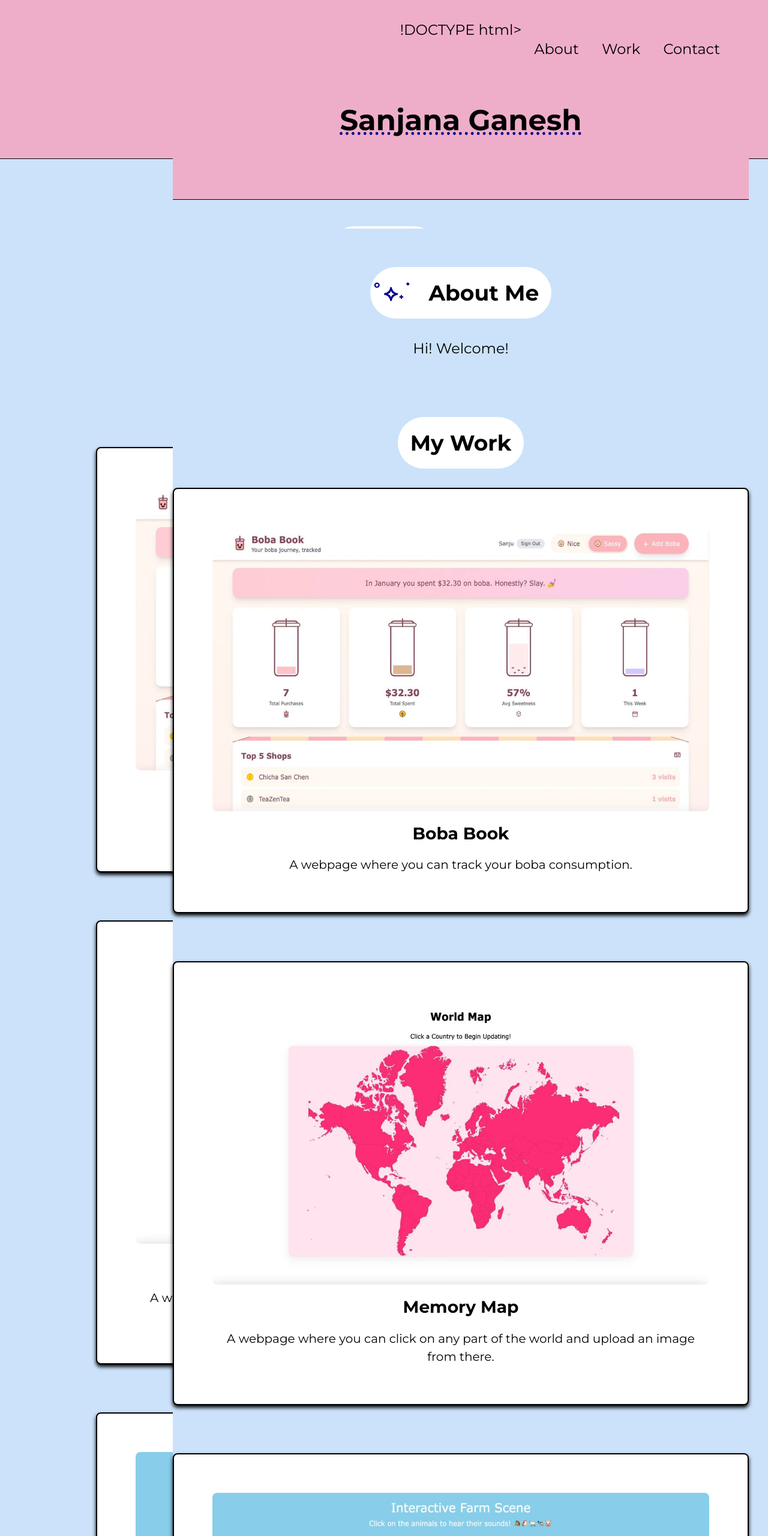
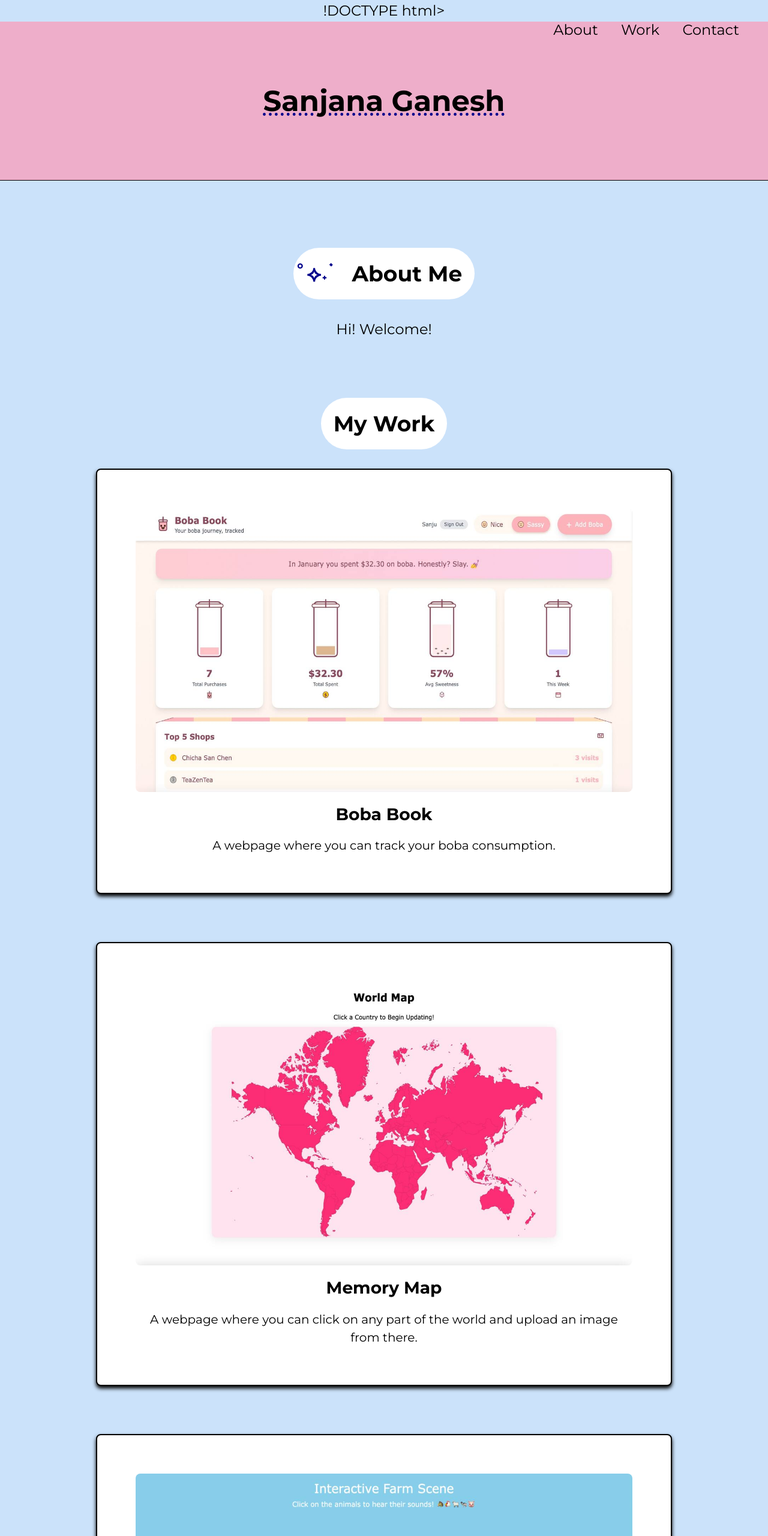
Before and after one commit to sanjanag123/art-109, a plain HTML site: page tutorials/2-css/03-css-single-page-portfolio/index.html in a window 1280 px wide. Shown: the top 2560 px of the page at 60% size. Drawn offline with Linux system fonts and the light colour scheme.

Commit message:
Fix HTML structure and remove duplicate content

```diff
--- a/tutorials/2-css/03-css-single-page-portfolio/index.html
+++ b/tutorials/2-css/03-css-single-page-portfolio/index.html
@@ -1,15 +1,4 @@
-<!DOCTYPE html>
-<html lang="en">
-<head>
-    <meta charset="UTF-8">
-    <meta name="viewport" content="width=device-width, initial-scale=1.0">
-    <title>Sanjana's Portfolio</title>
-    <link rel="stylesheet" href="css/style.css">
-</head>
-
-<body>
-    <header>
-        <nav>!DOCTYPE html>
+!DOCTYPE html>
 <html lang="en">
 
 <head>
@@ -72,48 +61,3 @@
 </body>
 
 </html>
-            <a href="#about-section">About</a>
-            <a href="#portfolio-section">Work</a>
-            <a href="#contact-section">Contact</a>
-        </nav>
-        <h1>Sanjana Ganesh</h1>
-    </header>
-    <main>
-        <section class="about-section" id="about-section">
-            <div class="about-content">
-                <h2>About Me</h2>
-                <p>Hi! Welcome!</p>
-            </div>
-        </section>
-        <section class="portfolio-section" id="portfolio-section">
-            <h2>My Work</h2>
-            <div class="portfolio-content">
-                <div class="portfolio-item">
-                    <img src="images/boba-book.jpg" alt="Boba Tracker Webpage">
-                    <h3>Boba Book</h3>
-                    <p>A webpage where you can track your boba consumption.</p>
-                </div>
-                <div class="portfolio-item">
-                    <img src="images/memory-map.jpg" alt="Clickable Map of the World">
-                    <h3>Memory Map</h3>
-                    <p>A webpage where you can click on any part of the world and upload an image from there.</p>
-                </div>
-                <div class="portfolio-item">
-                    <img src="images/animal-farm.jpg" alt="Clicakble Animals in a Farm">
-                    <h3>Animal Farm</h3>
-                    <p>Interactive farm where the animal will make a sound once clicked on.</p>
-                </div>
-            </div>
-        </section>
-        <section class="contact-section" id="contact-section">
-            <div class="contact-content">
-                <h2>Contact Me</h2>
-                <p>Email: sanjanaganesh.sg@gmail.com</p>
-            </div>
-        </section>
-    </main>
-    <footer>
-        <p>&copy; 2026 Sanjana Ganesh</p>
-    </footer>
-</body>
-</html>
```
